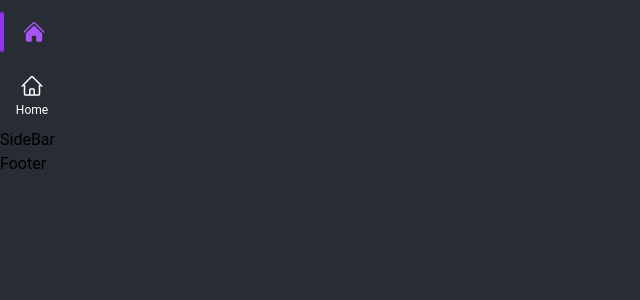
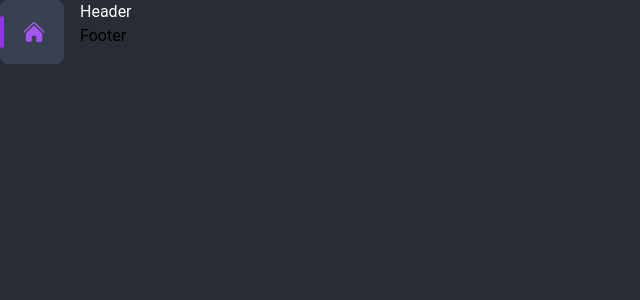
Before and after one commit to hufflevotom/Amount-Balance, a React (Vite) app: page / in a window 1280 px wide. Shown: the top 300 px of the page, without its empty margins (0-640 px from the left). Built offline with nearby package versions, Linux system fonts and the light colour scheme.

Commit message:
feat: menu organism

```diff
--- a/src/UI/atoms/Icon/Icon.tsx
+++ b/src/UI/atoms/Icon/Icon.tsx
@@ -9,7 +9,7 @@ import {
 } from "@heroicons/react/24/solid";
 
 export type IconProps = {
-  type: "home" | "close" | "add" | "menu" | "menu-close" | "search";
+  type: string;
   size?: "lg" | "md" | "sm";
   colored?: boolean;
 };
--- a/src/UI/atoms/Icon/Outlined.tsx
+++ b/src/UI/atoms/Icon/Outlined.tsx
@@ -9,7 +9,7 @@ import {
 } from "@heroicons/react/24/outline";
 
 export type OutlinedProps = {
-  type: "home" | "close" | "add" | "menu" | "menu-close" | "search";
+  type: string;
   size?: "lg" | "md" | "sm";
   colored?: boolean;
 };
--- a/src/UI/molecules/MenuItem/MenuItem.tsx
+++ b/src/UI/molecules/MenuItem/MenuItem.tsx
@@ -1,20 +1,22 @@
 import { Paragraph, IconOutlined, Icon } from "@UI/atoms";
 
 export type MenuItemProps = {
+  key: string;
+  icon: string;
+  label: string;
   active?: boolean;
-  icon: "home" | "close" | "add" | "menu" | "menu-close" | "search";
-  label?: string;
 };
 
 const MenuItem: React.FC<MenuItemProps> = (props) => {
   return (
     <div
       className={`w-16 h-16 flex flex-row justify-center items-center ${
-        !props.active && "hover:cursor-pointer"
+        !props.active ? "hover:cursor-pointer" : " bg-gray-700 rounded-lg"
       }`}
+      key={props.key}
     >
       {props.active && (
-        <hr className="w-1 h-10 bg-purple-600 relative left-0 rounded-full border-purple-600" />
+        <hr className="w-1 h-8 bg-purple-600 relative left-0 rounded-full border-purple-600" />
       )}
       <div className="flex flex-col w-full justify-center items-center">
         {props.active ? (
--- a/src/UI/organisms/Menu/Menu.tsx
+++ b/src/UI/organisms/Menu/Menu.tsx
@@ -1,10 +1,23 @@
-import React from 'react';
+import MenuItem, { MenuItemProps } from "@UI/molecules/MenuItem/MenuItem";
 
 export type MenuProps = {
-}
+  items: MenuItemProps[];
+  activeKey: string;
+};
 
-const Menu: React.FC<MenuProps> = () => {
-	return <div >Menu</div>;
+const Menu: React.FC<MenuProps> = (props) => {
+  return (
+    <div className="w-16">
+      {props.items.map((item) => (
+        <MenuItem
+          icon={item.icon}
+          active={props.activeKey === item.key}
+          key={item.key}
+          label={item.label}
+        />
+      ))}
+    </div>
+  );
 };
 
 export default Menu;
--- /dev/null
+++ b/src/UI/organisms/index.ts
@@ -0,0 +1 @@
+export * from './Menu';
--- a/src/app/App.tsx
+++ b/src/app/App.tsx
@@ -4,9 +4,13 @@ import { Header, Footer, SideBar } from "./layout";
 function App() {
   return (
     <GlobalProvider>
-      <Header />
-      <SideBar />
-      <Footer />
+      <div className="flex flex-row">
+        <SideBar />
+        <div className="flex flex-col">
+          <Header />
+          <Footer />
+        </div>
+      </div>
     </GlobalProvider>
   );
 }
--- a/src/app/layout/Header/Header.tsx
+++ b/src/app/layout/Header/Header.tsx
@@ -1,14 +1,7 @@
-import MenuItem from "../../../UI/molecules/MenuItem/MenuItem";
-
 export type HeaderProps = {};
 
 const Header: React.FC<HeaderProps> = () => {
-  return (
-    <div className="text-white">
-      <MenuItem icon="home" active label="abc" key={1} />
-      <MenuItem icon="home" label="Home" key={2} />
-    </div>
-  );
+  return <div className="text-white">Header</div>;
 };
 
 export default Header;
--- a/src/app/layout/SideBar/SideBar.tsx
+++ b/src/app/layout/SideBar/SideBar.tsx
@@ -1,9 +1,23 @@
+import { Menu } from "@UI/organisms";
 import React from "react";
 
 export type SideBarProps = {};
 
 const SideBar: React.FC<SideBarProps> = () => {
-  return <div>SideBar</div>;
+  return (
+    <div className="flex flex-col h-screen w-20">
+      <Menu
+        items={[
+          {
+            key: "home",
+            icon: "home",
+            label: "Home",
+          },
+        ]}
+        activeKey={"home"}
+      />
+    </div>
+  );
 };
 
 export default SideBar;
```
